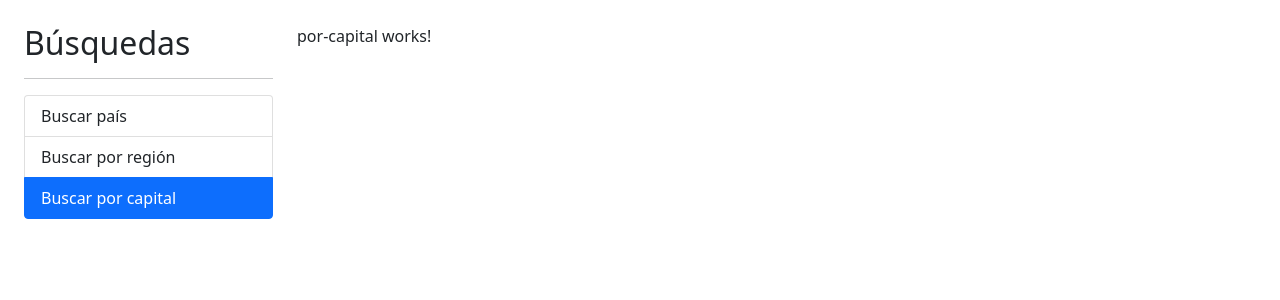
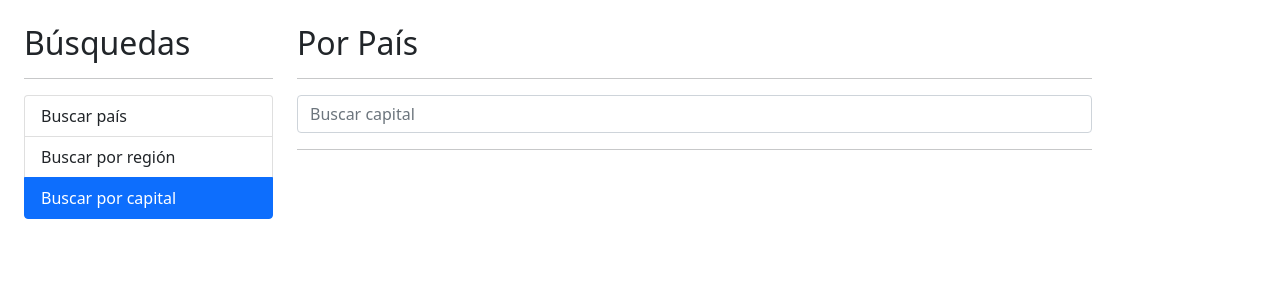
Before and after one commit to ManuelFernandezEsteban/paisesApp, an Angular app: page /capital in a window 1280 px wide. Shown: the top 300 px of the page. Built offline with nearby package versions, Linux system fonts and the light colour scheme.

Commit message:
componente tabla e input

```diff
--- /dev/null
+++ b/src/app/pais/components/pais-input/pais-input.component.html
@@ -0,0 +1,9 @@
+<form autocomplete="off" (ngSubmit)="buscarPais()">
+    <input
+        [(ngModel)]="termino"
+        type="text"
+        name="termino"
+        [placeholder]="placeholder"
+        (input)="teclaPresionada($event)"
+        class="form-control">
+</form>
--- /dev/null
+++ b/src/app/pais/components/pais-input/pais-input.component.ts
@@ -0,0 +1,41 @@
+import { Component, EventEmitter, Output, OnInit, Input } from '@angular/core';
+import { Subject } from 'rxjs';
+import { debounceTime } from 'rxjs/operators';
+
+@Component({
+  selector: 'app-pais-input',
+  templateUrl: './pais-input.component.html',
+  styleUrls: ['./pais-input.component.sass']
+})
+export class PaisInputComponent implements OnInit{
+
+  ngOnInit(): void {
+
+    this.debouncer
+    .pipe(
+      debounceTime(300)
+    )
+    .subscribe(valor=>{
+      this.onDebounce.emit(valor);
+    });
+  }
+
+  @Output() onEnter:EventEmitter<string>=new EventEmitter();
+  @Output() onDebounce:EventEmitter<string>=new EventEmitter();
+  @Input() placeholder:string='';
+  debouncer: Subject<string>=new Subject();
+
+  termino:string = '';
+
+
+  buscarPais(){
+    this.onEnter.emit(this.termino);
+  }
+
+  teclaPresionada(event:any){
+
+    this.debouncer.next(this.termino);
+
+  }
+
+}
--- /dev/null
+++ b/src/app/pais/components/tabla/tabla.component.html
@@ -0,0 +1,21 @@
+<table class="table table-hover">
+    <thead>
+        <th>#</th>
+        <th>Bandera</th>
+        <th>Nombre</th>
+        <th>Población</th>
+        <th></th>
+    </thead>
+    <tbody>
+        <tr *ngFor="let pais of paises;let i = index">
+            <td>{{i+1}}</td>
+            <td><img [src]=pais.flag alt="" width="50"></td>
+            <td>{{pais.name}}</td>
+            <td>{{pais.population | number}}</td>
+            <td>
+                <a [routerLink]="['/pais',pais.alpha2Code]">ver...</a>
+            </td>
+        </tr>
+    </tbody>
+
+</table>
--- /dev/null
+++ b/src/app/pais/components/tabla/tabla.component.ts
@@ -0,0 +1,19 @@
+import { Component, Input, OnInit } from '@angular/core';
+import { Country } from '../../interfaces/pais.interface';
+
+@Component({
+  selector: 'app-tabla',
+  templateUrl: './tabla.component.html',
+  styleUrls: ['./tabla.component.sass']
+})
+export class TablaComponent implements OnInit {
+
+
+  @Input() paises: Country[] = [];
+
+  constructor() { }
+
+  ngOnInit(): void {
+  }
+
+}
--- a/src/app/pais/pages/por-capital/por-capital.component.html
+++ b/src/app/pais/pages/por-capital/por-capital.component.html
@@ -1 +1,24 @@
-<p>por-capital works!</p>
+<h2>Por País</h2>
+<hr>
+<div class="row">
+    <div class="col">
+        <app-pais-input
+            (onEnter)="buscarPais($event)"
+            placeholder="Buscar capital"
+        ></app-pais-input>
+    </div>
+</div>
+<hr>
+<div *ngIf="hayError"
+    class="alert alert-danger">
+    No se encontró nada con el término {{termino}}
+</div>
+
+<div *ngIf="paises.length>0"
+    class="row">
+    <div class="col">
+        <app-tabla [paises]="paises">
+
+        </app-tabla>
+    </div>
+</div>
--- a/src/app/pais/pages/por-capital/por-capital.component.ts
+++ b/src/app/pais/pages/por-capital/por-capital.component.ts
@@ -1,4 +1,6 @@
-import { Component, OnInit } from '@angular/core';
+import { Component } from '@angular/core';
+import { Country } from '../../interfaces/pais.interface';
+import { PaisService } from '../../services/pais.service';
 
 @Component({
   selector: 'app-por-capital',
@@ -6,11 +8,28 @@ import { Component, OnInit } from '@angular/core';
   styles: [
   ]
 })
-export class PorCapitalComponent implements OnInit {
+export class PorCapitalComponent {
 
-  constructor() { }
+  termino : string ='';
+  hayError:boolean=false;
 
-  ngOnInit(): void {
+  paises:Country[]=[];
+  constructor(private paisService:PaisService) { }
+
+  buscarPais(termino:string){
+
+    this.termino=termino;
+    console.log(this.termino);
+    this.paisService.buscarCapital(this.termino).subscribe(res=>{
+      console.log(res);
+      this.paises=res;
+
+    },(err)=>{
+      this.hayError=true;
+      this.paises=[];
+    });
   }
 
+
+
 }
--- a/src/app/pais/pages/por-pais/por-pais.component.html
+++ b/src/app/pais/pages/por-pais/por-pais.component.html
@@ -2,14 +2,11 @@
 <hr>
 <div class="row">
     <div class="col">
-        <form autocomplete="off" (ngSubmit)="buscarPais()">
-            <input
-                [(ngModel)]="termino"
-                type="text"
-                name="termino"
-                placeholder="buscar país ...."
-                class="form-control">
-        </form>
+        <app-pais-input
+            (onEnter)="buscarPais($event)"
+            (onDebounce)="sugerencias($event)"
+            placeholder="Buscar país"
+        ></app-pais-input>
     </div>
 </div>
 <hr>
@@ -21,26 +18,8 @@
 <div *ngIf="paises.length>0"
     class="row">
     <div class="col">
-        <table class="table table-hover">
-            <thead>
-                <th>#</th>
-                <th>Bandera</th>
-                <th>Nombre</th>
-                <th>Población</th>
-                <th></th>
-            </thead>
-            <tbody>
-                <tr *ngFor="let pais of paises;let i = index">
-                    <td>{{i+1}}</td>
-                    <td><img [src]=pais.flag alt="" width="50"></td>
-                    <td>{{pais.name}}</td>
-                    <td>{{pais.population | number}}</td>
-                    <td>
-                        <a [routerLink]="['/pais',pais.alpha2Code]">ver...</a>
-                    </td>
-                </tr>
-            </tbody>
+        <app-tabla [paises]="paises">
 
-        </table>
+        </app-tabla>
     </div>
 </div>
--- a/src/app/pais/pages/por-pais/por-pais.component.ts
+++ b/src/app/pais/pages/por-pais/por-pais.component.ts
@@ -16,8 +16,9 @@ export class PorPaisComponent  {
   paises:Country[]=[];
   constructor(private paisService:PaisService) { }
 
-  buscarPais(){
+  buscarPais(termino:string){
 
+    this.termino=termino;
     console.log(this.termino);
     this.paisService.buscarPais(this.termino).subscribe(res=>{
       console.log(res);
@@ -29,5 +30,10 @@ export class PorPaisComponent  {
     });
   }
 
+  sugerencias(termino:string){
+    this.hayError=false;
+
+  }
+
 
 }
--- a/src/app/pais/pais.module.ts
+++ b/src/app/pais/pais.module.ts
@@ -6,6 +6,8 @@ import { PorPaisComponent } from './pages/por-pais/por-pais.component';
 import { PorRegionComponent } from './pages/por-region/por-region.component';
 import { VerPaisComponent } from './pages/ver-pais/ver-pais.component';
 import { RouterModule } from '@angular/router';
+import { TablaComponent } from './components/tabla/tabla.component';
+import { PaisInputComponent } from './components/pais-input/pais-input.component';
 
 
 
@@ -15,7 +17,9 @@ import { RouterModule } from '@angular/router';
     PorCapitalComponent,
     PorPaisComponent,
     PorRegionComponent,
-    VerPaisComponent
+    VerPaisComponent,
+    TablaComponent,
+    PaisInputComponent
   ],
   exports:[
     PorCapitalComponent,
--- a/src/app/pais/services/pais.service.ts
+++ b/src/app/pais/services/pais.service.ts
@@ -18,4 +18,10 @@ export class PaisService {
     return this.http.get<Country[]>(url);
   }
 
+  buscarCapital(termino:string):Observable<Country[]>{
+
+    const url : string = `${this.apiUrl}/capital/${termino}`;
+    return this.http.get<Country[]>(url);
+  }
+
 }
```
Also changed, not shown: src/app/pais/components/pais-input/pais-input.component.sass (added), src/app/pais/components/tabla/tabla.component.sass (added), 2 other files (tests, documents, lock files or other folders).
